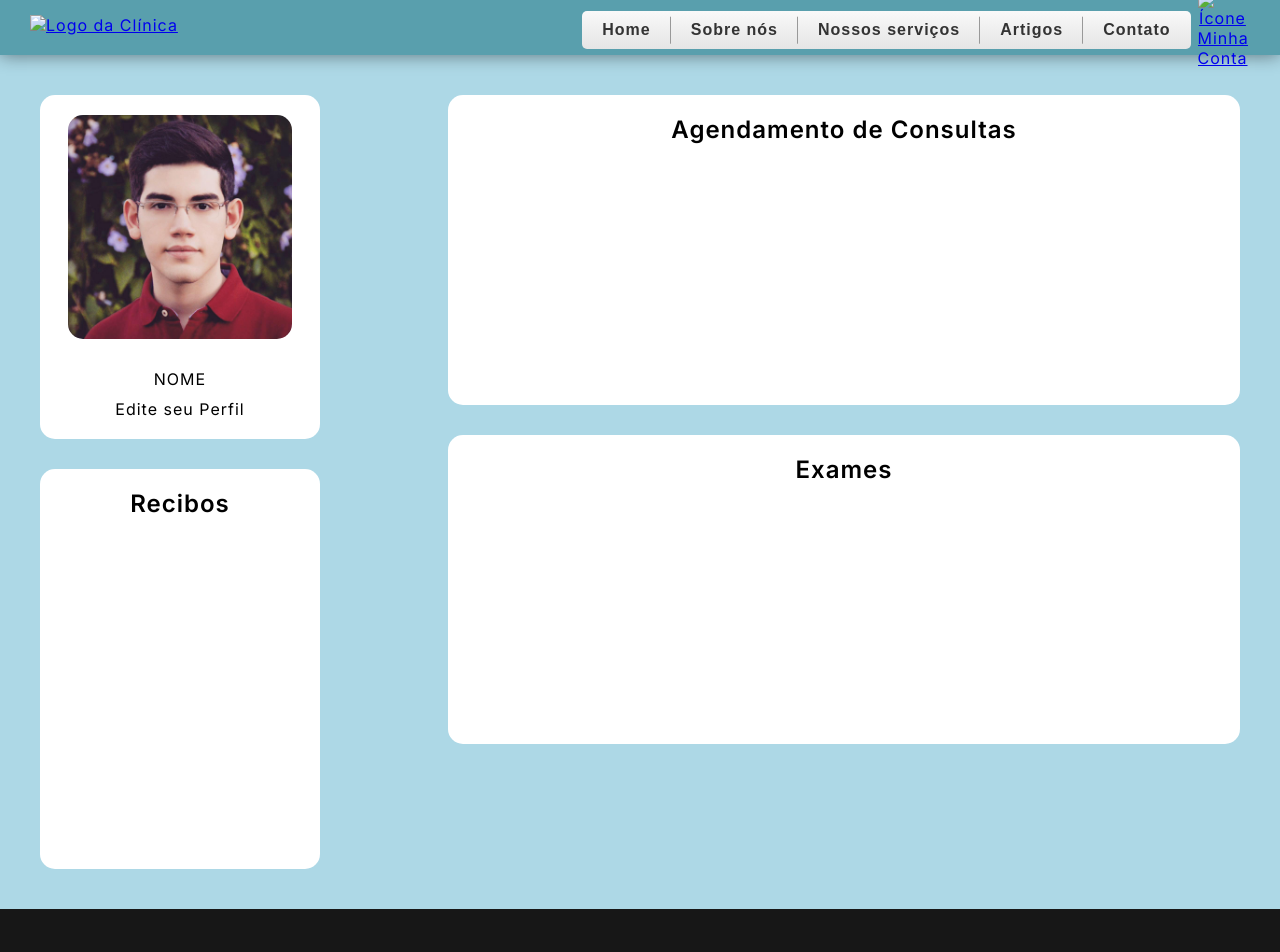
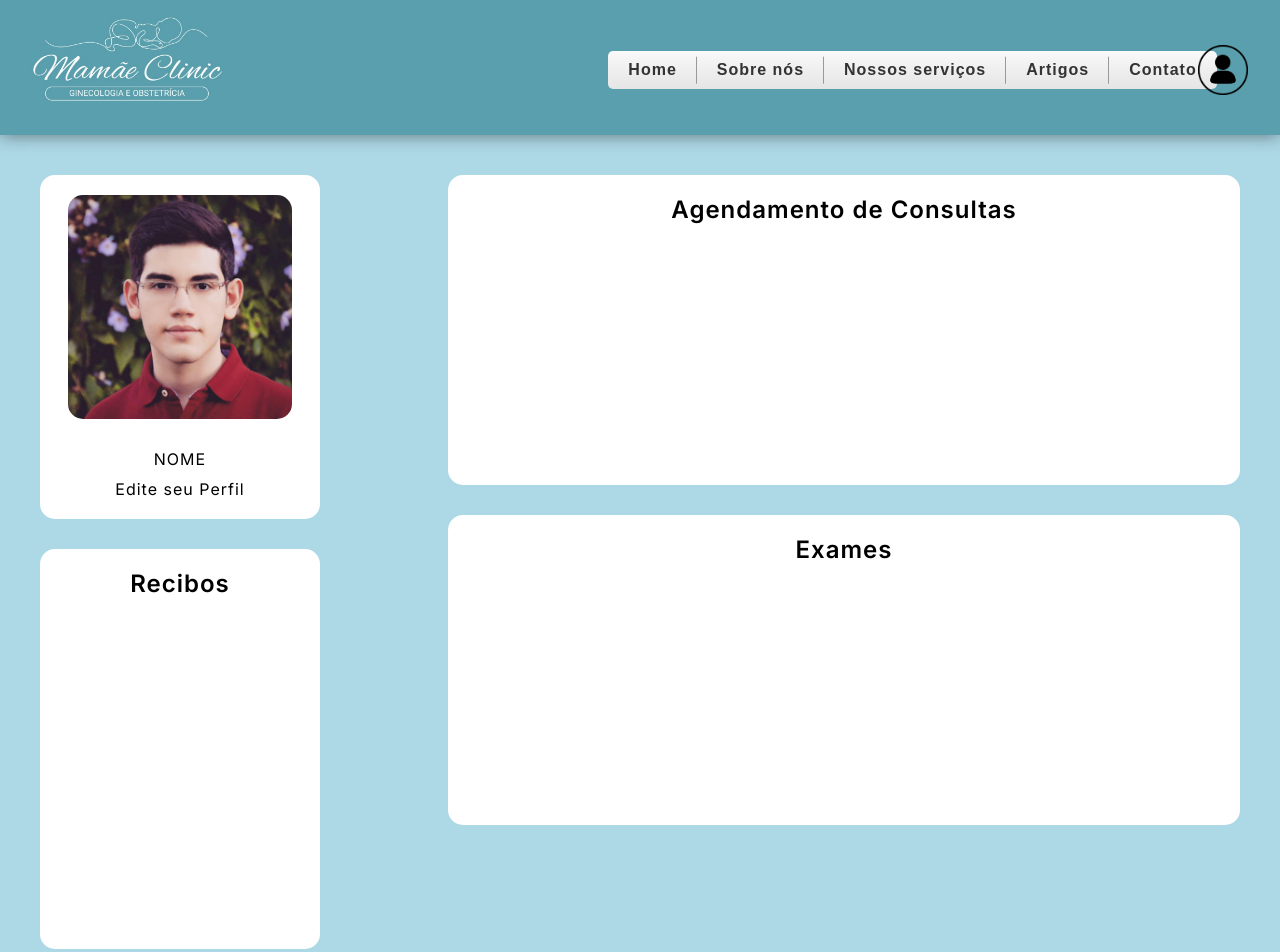
Before and after one commit to JoaoLuizDev/projeto_grupo1, a plain HTML site: page minha-conta.html in a window 1280 px wide. Shown: the top 952 px of the page. Drawn offline with Linux system fonts and the light colour scheme.

Commit message:
logos inseridos

```diff
--- a/minha-conta.html
+++ b/minha-conta.html
@@ -15,7 +15,7 @@
     <header>
        <div id="logo">
           <a href="/index.html">
-              <img src="/1/imagens/logo.jpeg" alt="Logo da Clínica"/>
+              <img src="./imagens/logo.jpeg" alt="Logo da Clínica"/>
           </a>
        </div>
        <nav id="menu-navegacao">
@@ -27,7 +27,7 @@
        </nav>
        <a href="/1/minha-conta.html">
           <div class="icone-minha-conta">
-          <img src="/1/imagens/minha conta-icone.png" alt="Ícone Minha Conta" />
+          <img src="./imagens/minha conta-icone.png" alt="Ícone Minha Conta" />
        </div></a>
     </header>
 
```
Also changed, not shown: agendamento.html (+2 -2 lines).
